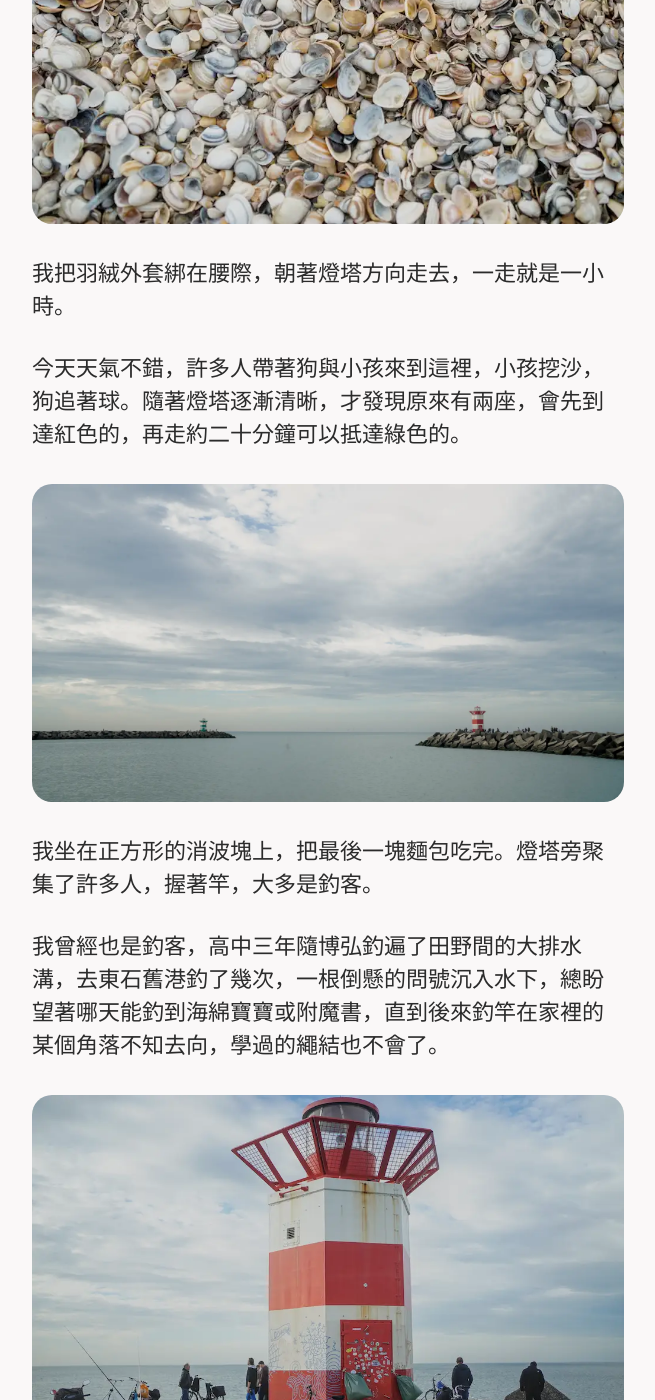
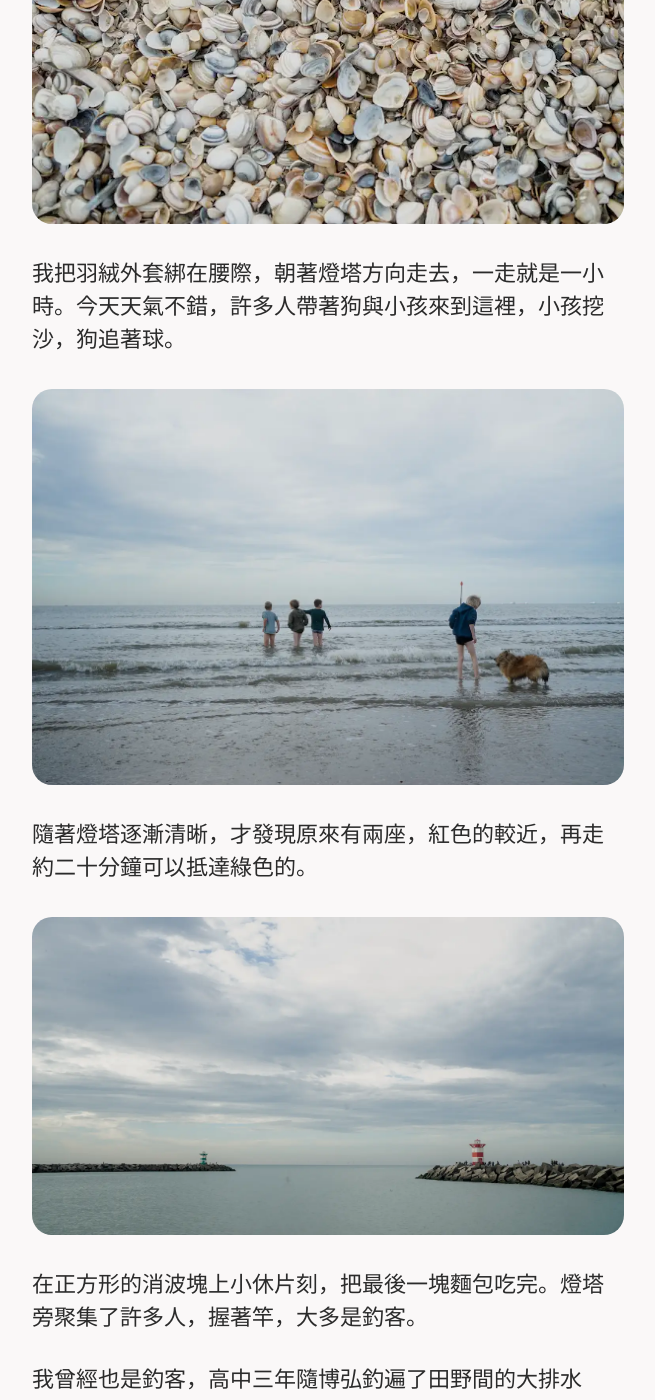
Before and after one commit to zebra314/zebra314.github.io, a Jekyll site: the page built from _posts/2024-10-16-海灘-燈塔-比目魚.md, in a window 1280 px wide and 1400 px high, scrolled down 1419 px. Shown: the whole window, without its empty margins (312-967 px from the left). Built offline with Jekyll 4.4.1, drawn with Linux system fonts in a browser that asks for light colours; cached includes are drawn as plain includes; some of the changed text lies outside the part shown.

Commit message:
Update post

```diff
--- a/_posts/2024-10-16-海灘-燈塔-比目魚.md
+++ b/_posts/2024-10-16-海灘-燈塔-比目魚.md
@@ -11,14 +11,14 @@ tag: Exchange
 在荷蘭的第三天，搭火車來到阿姆斯特丹南方的 Den Haag，海牙，這裡唯一臨海的大城市，一趟計畫之外的旅程。
 
 放眼望去數公里長的沙灘，摩天輪在眼前，燈塔在遠方。
-![The skyscraper](/assets/image/24/1016-2.webp)
+![The skyscraper](/assets/image/24/1016-1.webp)
 這裡的沙岸很特別，越過沙丘，淺水區上覆蓋了一層厚厚的貝殼堆，順著海灘綿延下去，除了一般蛤仔形狀的，也有許多長條狀的淡菜殼，踩在上面，每一步都是破碎的聲音，撕心裂肺，卻又輕快地像捏泡泡紙般，逼逼啵啵，非常舒壓。
-![The shell](/assets/image/24/1016-3.webp)
-我把羽絨外套綁在腰際，朝著燈塔方向走去，一走就是一小時。
-
-今天天氣不錯，許多人帶著狗與小孩來到這裡，小孩挖沙，狗追著球。隨著燈塔逐漸清晰，才發現原來有兩座，會先到達紅色的，再走約二十分鐘可以抵達綠色的。
+![The shell](/assets/image/24/1016-2.webp)
+我把羽絨外套綁在腰際，朝著燈塔方向走去，一走就是一小時。今天天氣不錯，許多人帶著狗與小孩來到這裡，小孩挖沙，狗追著球。
+![The children](/assets/image/24/1016-3.webp)
+隨著燈塔逐漸清晰，才發現原來有兩座，紅色的較近，再走約二十分鐘可以抵達綠色的。
 ![The lighthouse](/assets/image/24/1016-4.webp)
-我坐在正方形的消波塊上，把最後一塊麵包吃完。燈塔旁聚集了許多人，握著竿，大多是釣客。
+在正方形的消波塊上小休片刻，把最後一塊麵包吃完。燈塔旁聚集了許多人，握著竿，大多是釣客。
 
 我曾經也是釣客，高中三年隨博弘釣遍了田野間的大排水溝，去東石舊港釣了幾次，一根倒懸的問號沉入水下，總盼望著哪天能釣到海綿寶寶或附魔書，直到後來釣竿在家裡的某個角落不知去向，學過的繩結也不會了。
 ![The lighthouse](/assets/image/24/1016-5.webp)
```
Also changed, not shown: other parts of _posts/2024-10-16-海灘-燈塔-比目魚.md (+5 -2 lines), assets/image/24/1016-1.webp, assets/image/24/1016-10.webp (added), assets/image/24/1016-11.webp (added), assets/image/24/1016-2.webp, assets/image/24/1016-3.webp, assets/image/24/1016-8.webp, assets/image/24/1016-9.webp (added).
